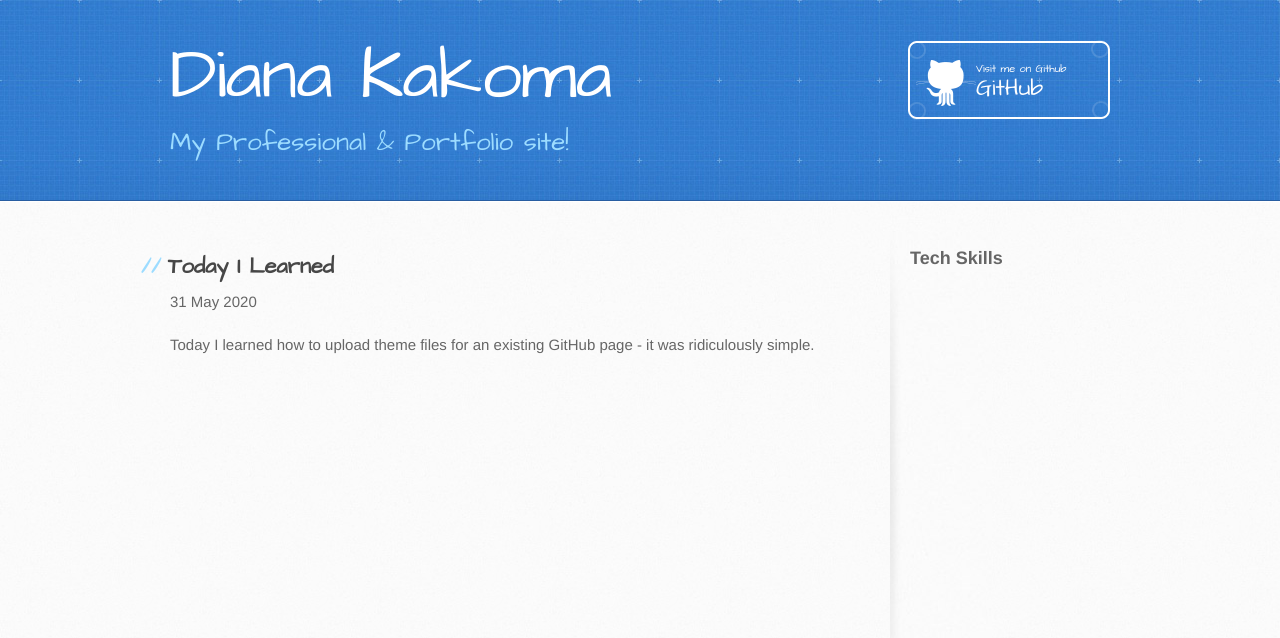
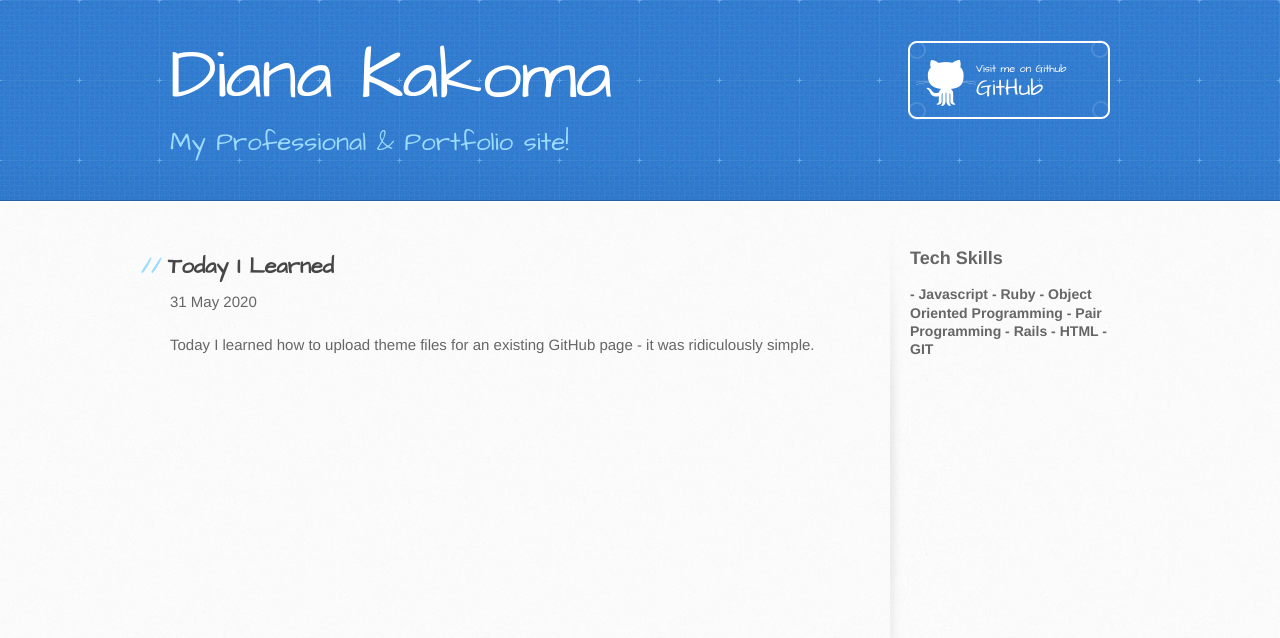
Before and after one commit to dianakakoma/dianakakoma.github.io, a Jekyll site: the page built from _posts/2020-05-31-Today-I-Learned.md, in a window 1280 px wide. Shown: the top 638 px of the page. Built offline with Jekyll 4.4.1, drawn with Linux system fonts in a browser that asks for light colours; our own code applies the rules of GitHub Pages for plain Markdown files.

Commit message:
Update default.html

```diff
--- a/_layouts/default.html
+++ b/_layouts/default.html
@@ -45,6 +45,16 @@
           <p>This page was generated by <a href="https://pages.github.com">GitHub Pages</a>.</p>
           -->
           <h2>Tech Skills</h2>
+          <h3>
+          - Javascript
+          - Ruby
+          - Object Oriented Programming
+          - Pair Programming
+          - Rails
+          - HTML
+          - GIT
+          </h3>
+
 
         </aside>
       </div>
```
